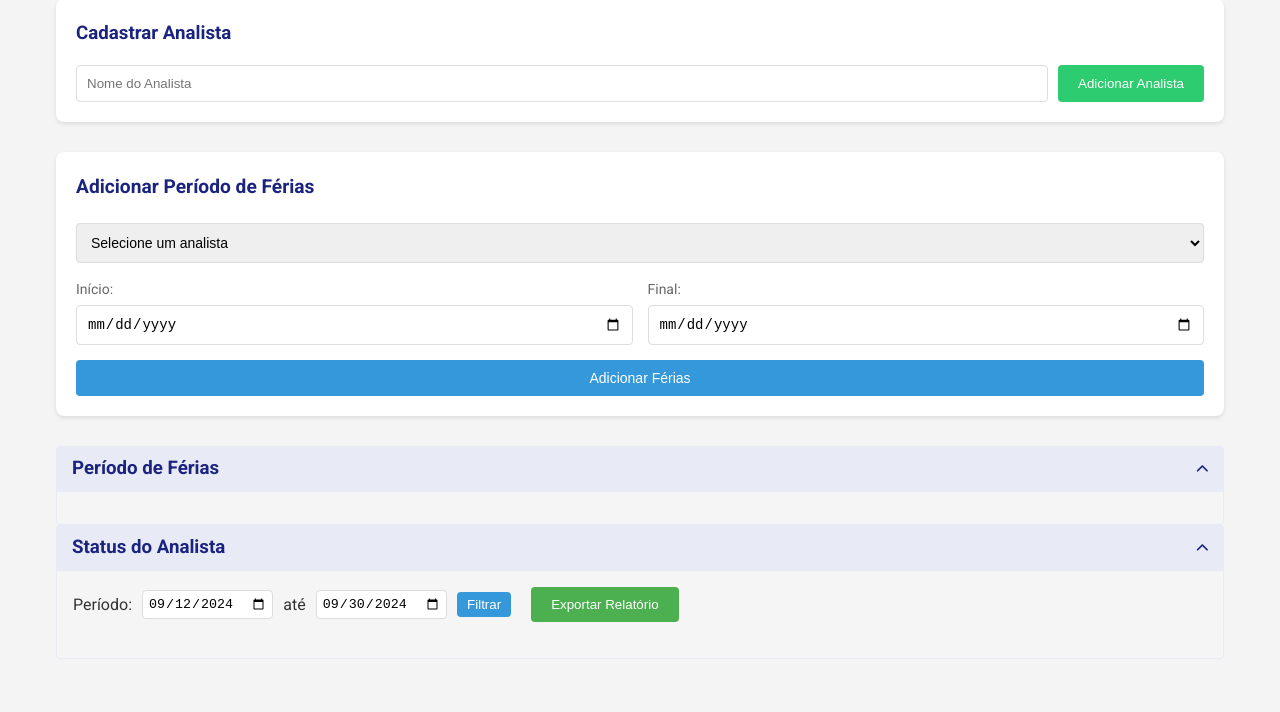
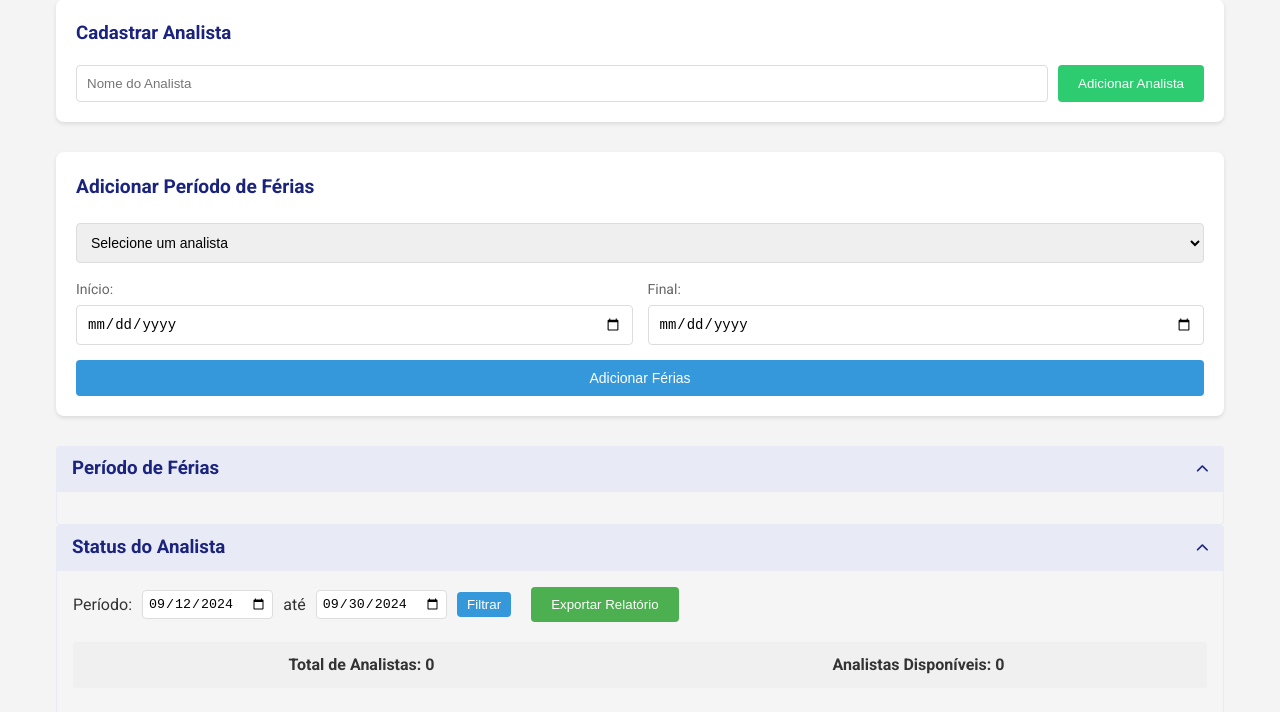
Before and after one commit to pdrooh/gestao_corporativa, a plain HTML site: page ferias.html in a window 1280 px wide. Shown: the part 150-862 px from the top of the page. Before the commit the page ends 841 px from the top, so only its background shows below. Drawn offline with Linux system fonts and the light colour scheme.

```diff
--- a/ferias.html
+++ b/ferias.html
@@ -124,6 +124,11 @@
                     <button id="filtrarStatus">Filtrar</button>
                     <button id="exportarRelatorio">Exportar Relatório</button>
                 </div>
+                <div id="analistasContador" class="analistas-contador">
+                    <span id="totalAnalistas">Total de Analistas: 0</span>
+                    <span id="analistasDisponiveis">Analistas Disponíveis: 0</span>
+                </div>
+
                 <div id="analistasStatus"></div>
             </div>
         </div>
--- a/ferias.js
+++ b/ferias.js
@@ -181,6 +181,8 @@ function atualizarStatusAnalistas() {
             </div>
         `;
         statusAnalistas.appendChild(item);
+        atualizarContadorAnalistas();
+
     });
 }
 
@@ -197,6 +199,7 @@ function inicializarFiltroData() {
 
     dataInicioFiltro.valueAsDate = hoje;
     dataFimFiltro.valueAsDate = new Date(hoje.getFullYear(), hoje.getMonth() + 1, 0);
+    atualizarContadorAnalistas();
 }
 
 function filtrarStatus() {
@@ -527,3 +530,24 @@ function exportarRelatorio() {
 
     showNotification('Relatório CSV exportado com sucesso!');
 }
+
+function atualizarContadorAnalistas() {
+    const totalAnalistas = analistas.length;
+    const dataInicioFiltro = new Date(document.getElementById('dataInicioFiltro').value);
+    const dataFimFiltro = new Date(document.getElementById('dataFimFiltro').value);
+
+    const analistasDisponiveis = analistas.filter(analista => {
+        const periodoFerias = ferias.find(periodo => {
+            const inicioFerias = new Date(periodo.dataInicio);
+            const fimFerias = new Date(periodo.dataFim);
+            return periodo.analista === analista.nome &&
+                   ((inicioFerias >= dataInicioFiltro && inicioFerias <= dataFimFiltro) ||
+                    (fimFerias >= dataInicioFiltro && fimFerias <= dataFimFiltro) ||
+                    (inicioFerias <= dataInicioFiltro && fimFerias >= dataFimFiltro));
+        });
+        return !periodoFerias;
+    }).length;
+
+    document.getElementById('totalAnalistas').textContent = `Total de Analistas: ${totalAnalistas}`;
+    document.getElementById('analistasDisponiveis').textContent = `Analistas Disponíveis: ${analistasDisponiveis}`;
+}
--- a/styles.css
+++ b/styles.css
@@ -815,3 +815,18 @@ h2, h3 {
 .export-btn:hover {
     background-color: #45a049;
 }
+
+.analistas-contador {
+    display: flex;
+    justify-content: space-between;
+    background-color: #f0f0f0;
+    padding: 10px;
+    border-radius: 4px;
+    margin-bottom: 10px;
+    font-weight: bold;
+}
+
+.analistas-contador span {
+    flex: 1;
+    text-align: center;
+}
```
